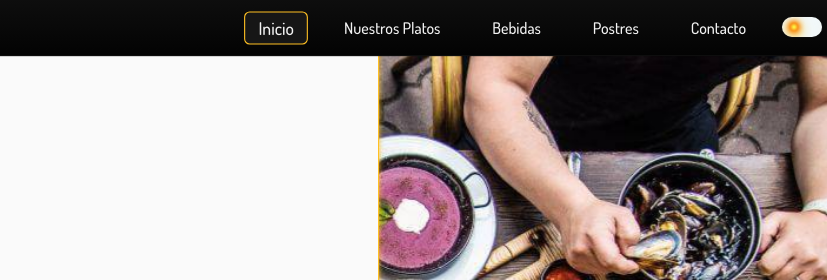
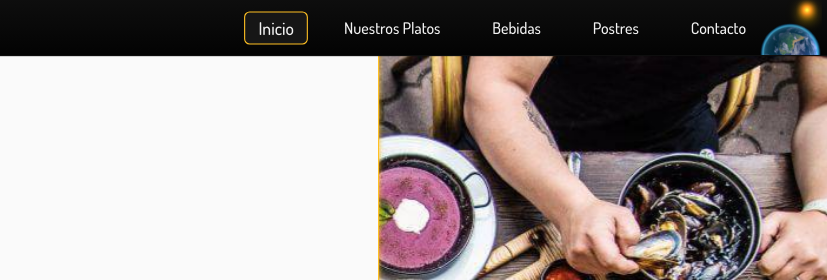
Before and after one commit to gabrielrios27/Djhon-restaurante-Rios-D-Amico, a plain HTML site: page index.html in a window 1280 px wide. Shown: the top 280 px of the page, 453-1280 px from the left. Drawn offline with nearby package versions, Linux system fonts and the light colour scheme.

Commit message:
cambie el boton dark

```diff
--- a/scss/components/_boton-dark-mode.scss
+++ b/scss/components/_boton-dark-mode.scss
@@ -3,12 +3,15 @@
 }
 .boton-dark-mode {
 	position: fixed;
-	background-color: rgb(242, 248, 250);
-	box-shadow: 0 0 2px rgb(27, 27, 27);
-	width: 40px;
-	height: 20px;
-	border-radius: 20px;
-	top: calc((3.58em - 24px) / 2);
+	background-image: url(../imagenes/mitad-planeta-dia.png);
+	background-size: 70%;
+	background-repeat: no-repeat;
+	// background-position-y: bottom;
+	background-position: bottom right;
+	width: 90px;
+	height: 3.4375em;
+	padding: 0 30px;
+	top: 0;
 	right: 5px;
 	cursor: pointer;
 	z-index: 110;
@@ -26,7 +29,7 @@
 	box-sizing: border-box;
 	@include prefijos-transition($transition-dark);
 	top: -2px;
-	left: 0px;
+	right: 3px;
 }
 .boton-dark-mode::before {
 	content: '';
@@ -38,15 +41,16 @@
 	position: absolute;
 	box-sizing: border-box;
 	top: 0;
-	right: -20px;
+	right: -30px;
 	@include prefijos-transition($transition-dark);
 }
 #dark-mode:checked ~ .boton-dark-mode {
-	background-color: rgb(2, 5, 46);
+	background-image: url(../imagenes/mitad-noche.png);
 }
 #dark-mode:checked ~ .boton-dark-mode::after {
-	@include prefijos-transform(translateX(-25px));
+	@include prefijos-transform(translateX(-50px));
+	opacity: 0;
 }
 #dark-mode:checked ~ .boton-dark-mode::before {
-	@include prefijos-transform(translateX(-21px));
+	@include prefijos-transform(translateX(-29px));
 }
```
Also changed, not shown: css/style.css, imagenes/mitad-noche.png (added), imagenes/mitad-planeta-dia-noche.png (added), imagenes/palanca.png (added), imagenes/planeta-dia2 - copia.png (added), 1 other file.
